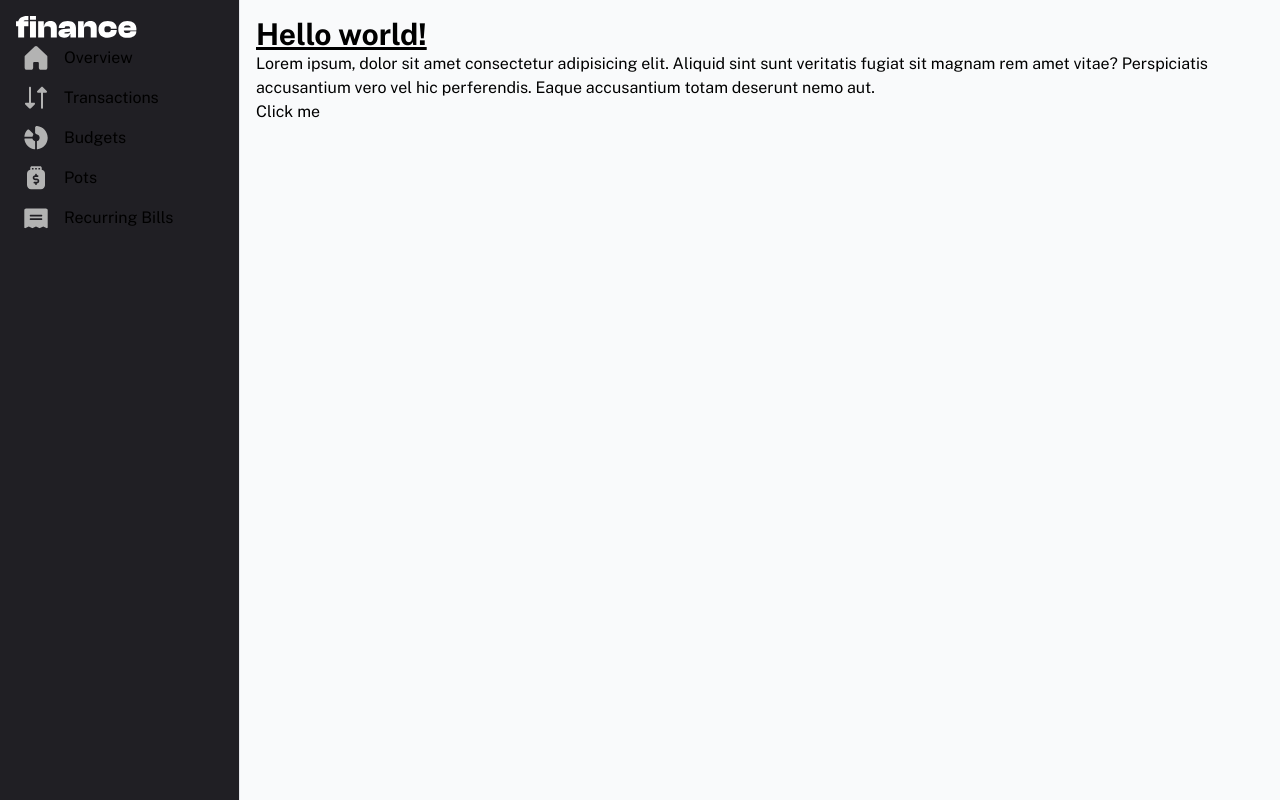
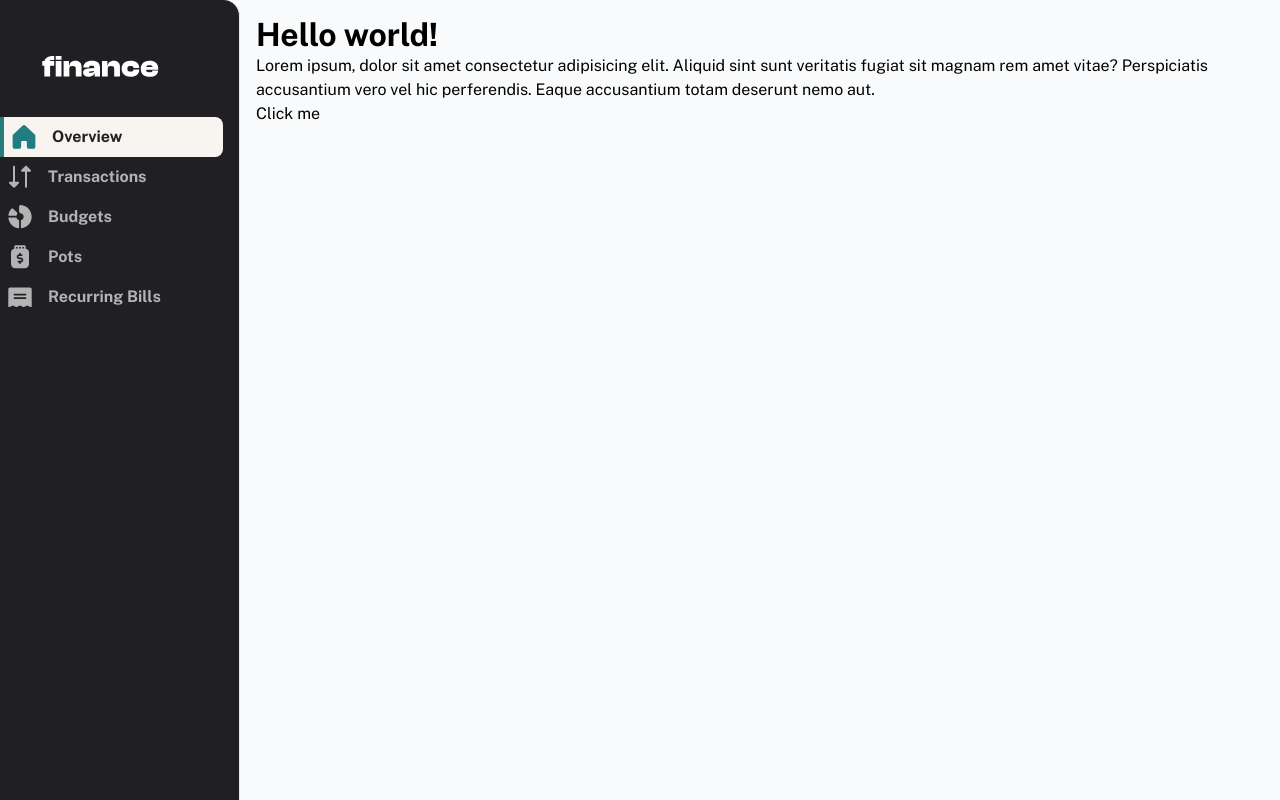
Before and after one commit to joefreeman8/personal-finance-app, a React (Vite) app: page /overview in a window 1280 px wide. Built offline with nearby package versions, Linux system fonts and the light colour scheme.

Commit message:
big battle to get my navbar displaying the correct icon color when 'active', managed to do it with some chatgpt guidance - overall happy with this file so far and my functions within to getIconClasses and getLinkClasses

```diff
--- a/package.json
+++ b/package.json
@@ -28,6 +28,7 @@
     "tailwindcss": "^3.4.12",
     "typescript": "^5.5.3",
     "typescript-eslint": "^8.0.1",
-    "vite": "^5.4.1"
+    "vite": "^5.4.1",
+    "vite-plugin-svgr": "^4.2.0"
   }
 }
--- a/src/components/Overview.tsx
+++ b/src/components/Overview.tsx
@@ -5,9 +5,12 @@ export default function Overview() {
     console.log('hello')
   }
 
+
+
+
   return (
     <>
-      <h1 className="text-3xl font-bold underline">
+      <h1 className="text-preset-1">
         Hello world!
       </h1>
       <p>Lorem ipsum, dolor sit amet consectetur adipisicing elit. Aliquid sint sunt veritatis fugiat sit magnam rem amet vitae? Perspiciatis accusantium vero vel hic perferendis. Eaque accusantium totam deserunt nemo aut.
--- a/src/components/common/Navbar.tsx
+++ b/src/components/common/Navbar.tsx
@@ -1,55 +1,97 @@
-import { Link } from "react-router-dom";
-import '../../styles/Navbar.css';
+import { Link, useLocation } from "react-router-dom"
+import '../../styles/Navbar.css'
 
 import NavLogo from '../../assets/images/logo-large.svg'
-import NavOverviewIcon from '../../assets/images/icon-nav-overview.svg';
-import NavTransactionsIcon from '../../assets/images/icon-nav-transactions.svg';
-import NavBudgetsIcon from '../../assets/images/icon-nav-budgets.svg';
-import NavPotsIcon from '../../assets/images/icon-nav-pots.svg';
-import NavRecurringBillsIcon from '../../assets/images/icon-nav-recurring-bills.svg';
+import NavOverviewIcon from '../../assets/images/icon-nav-overview.svg'
+import NavTransactionsIcon from '../../assets/images/icon-nav-transactions.svg'
+import NavBudgetsIcon from '../../assets/images/icon-nav-budgets.svg'
+import NavPotsIcon from '../../assets/images/icon-nav-pots.svg'
+import NavRecurringBillsIcon from '../../assets/images/icon-nav-recurring-bills.svg'
 
 export default function Navbar() {
+  const location = useLocation()
+
+  const isActivePath = (path: string): boolean => location.pathname === path
+
+  function getLinkClasses(path: string): string {
+    return `
+      flex flex-col xl:flex-row p-2 xl:justify-start text-preset-3
+      ${isActivePath(path) ?
+        'bg-beige100 rounded-r-lg text-grey900 border-l-4 border-green' :
+        'text-grey300 hover:text-grey100'
+      }
+    `
+  }
+
+  function getIconClasses(path: string): string {
+    if (location.pathname === path) {
+      return `
+      w-6 h-6 xl:mr-4
+      active-icon  //* active-icon is custom css written in Navbar.css
+      `
+    } else {
+      return 'w-6 h-6 xl:mr-4'
+    }
+  }
+
   return (
-    <>
-      <nav
-        className="
+    <nav className="
       bg-grey900
-          fixed bottom-0 w-full flex justify-around p-4 border-t
-          xl:fixed xl:top-0 xl:left-0 xl:w-60 xl:h-full xl:flex-col xl:justify-start xl:border-t-0 xl:border-r
-        "
-      >
-        <img src={NavLogo} alt="finance" className="w-[121px] h=[21px]" />
+      fixed bottom-0 w-full flex justify-around pt-4 pr-4 border-t
+      xl:fixed xl:top-0 xl:left-0 xl:w-60 xl:h-full xl:flex-col xl:justify-start xl:border-t-0 xl:border-r xl:rounded-tr-2xl
+    ">
+      <img src={NavLogo} alt="finance" className="w-[121px] h-[21px] m-10" />
 
       {/* Overview */}
-        <Link to="/overview" className="flex flex-col xl:flex-row items-center p-2 xl:justify-start">
-          <img src={NavOverviewIcon} alt="Overview" className="w-6 h-6 xl:mr-4" />
+      <Link to="/overview" className={getLinkClasses('/overview')}>
+        <img
+          src={NavOverviewIcon}
+          alt="Overview"
+          className={getIconClasses('/overview')}
+        />
         <span className="hidden xl:inline">Overview</span>
       </Link>
 
       {/* Transactions */}
-        <Link to="/transactions" className="flex flex-col xl:flex-row items-center p-2 xl:justify-start">
-          <img src={NavTransactionsIcon} alt="Transactions" className="w-6 h-6 xl:mr-4" />
+      <Link to="/transactions" className={getLinkClasses('/transactions')}>
+        <img
+          src={NavTransactionsIcon}
+          alt="Transactions"
+          className={getIconClasses('/transactions')}
+        />
         <span className="hidden xl:inline">Transactions</span>
       </Link>
 
       {/* Budgets */}
-        <Link to="/budgets" className="flex flex-col xl:flex-row items-center p-2 xl:justify-start">
-          <img src={NavBudgetsIcon} alt="Budgets" className="w-6 h-6 xl:mr-4" />
+      <Link to="/budgets" className={getLinkClasses('/budgets')}>
+        <img
+          src={NavBudgetsIcon}
+          alt="Budgets"
+          className={getIconClasses('/budgets')}
+        />
         <span className="hidden xl:inline">Budgets</span>
       </Link>
 
       {/* Pots */}
-        <Link to="/pots" className="flex flex-col xl:flex-row items-center p-2 xl:justify-start">
-          <img src={NavPotsIcon} alt="Pots" className="w-6 h-6 xl:mr-4" />
+      <Link to="/pots" className={getLinkClasses('/pots')}>
+        <img
+          src={NavPotsIcon}
+          alt="Pots"
+          className={getIconClasses('/pots')}
+        />
         <span className="hidden xl:inline">Pots</span>
       </Link>
 
       {/* Recurring Bills */}
-        <Link to="/recurring-bills" className="flex flex-col xl:flex-row items-center p-2 xl:justify-start">
-          <img src={NavRecurringBillsIcon} alt="Recurring Bills" className="w-6 h-6 xl:mr-4" />
+      <Link to="/recurring-bills" className={getLinkClasses('/recurring-bills')}>
+        <img
+          src={NavRecurringBillsIcon}
+          alt="Recurring Bills"
+          className={getIconClasses('/recurring-bills')}
+        />
         <span className="hidden xl:inline">Recurring Bills</span>
       </Link>
+
     </nav>
-    </>
-  );
+  )
 }
--- a/src/styles/Navbar.css
+++ b/src/styles/Navbar.css
@@ -0,0 +1,4 @@
+/* this makes the green color stored in my config */
+.active-icon {
+  filter: brightness(0) saturate(100%) invert(41%) sepia(13%) saturate(2271%) hue-rotate(134deg) brightness(95%) contrast(85%);
+}
--- a/tailwind.config.js
+++ b/tailwind.config.js
@@ -6,15 +6,6 @@ export default {
   ],
   theme: {
     extend: {
-      fontFamily: {
-        publicSans: ['Public Sans', 'sans-serif']
-      },
-      fontWeight: {
-        'regular': 400,
-        'bold': 700
-      },
-
-
       colors: {
         beige500: '#98908B',
         beige100: '#F8F4F0',
@@ -22,26 +13,107 @@ export default {
         grey500: '#696868',
         grey300: '#B3B3B3',
         grey100: '#f2f2f2',
-        greenSecondary: '#277c78',
-        yellowSeconday: '#f2cdac',
-        cyanSecondary: '#82c9d7',
-        navySecondary: '#6262070',
-        redSecondary: '#c94736',
-        purpleSecondary: '#826cb0',
+        green: '#277c78',
+        yellow: '#f2cdac',
+        cyan: '#82c9d7',
+        navy: '#6262070',
+        red: '#c94736',
+        purple: '#826cb0',
         purpleOther: '#af81ba',
-        turquioseOther: '#597c7c',
-        brownOther: '#93674f',
-        magentaOther: '#934f6f',
-        blueOther: '#3f82b2',
-        navyGreyOther: '#97a0ac',
-        armyGreenOther: '#7f9161',
-        goldOther: '#cab361',
-        orangeOther: '#be6c49',
+        turquiose: '#597c7c',
+        brown: '#93674f',
+        magenta: '#934f6f',
+        blue: '#3f82b2',
+        navyGrey: '#97a0ac',
+        armyGreen: '#7f9161',
+        gold: '#cab361',
+        orange: '#be6c49',
         white: '#ffffff'
-
-
+      },
+      fontSize: {
+        'preset-1': '32px',
+        'preset-2': '20px',
+        'preset-3': '16px',
+        'preset-4': '14px',
+        'preset-5': '12px',
+      },
+      lineHeight: {
+        '120': '120%',
+        '150': '150%',
+      },
+      letterSpacing: {
+        '0': '0px',
+      },
+      fontFamily: {
+        'public-sans': ['Public Sans', 'sans-serif'],
+      },
+      spacing: {
+        '50': '4px',
+        '100': '8px',
+        '150': '12px',
+        '200': '16px',
+        '250': '20px',
+        '300': '24px',
+        '400': '32px',
+        '500': '40px',
       },
     },
   },
-  plugins: [],
+  plugins: [
+    function ({ addUtilities, theme }) {
+      const newUtilities = {
+        '.text-preset-1': {
+          fontSize: theme('fontSize.preset-1'),
+          lineHeight: theme('lineHeight.120'),
+          letterSpacing: theme('letterSpacing.0'),
+          fontWeight: '700',
+          fontFamily: theme('fontFamily.public-sans'),
+        },
+        '.text-preset-2': {
+          fontSize: theme('fontSize.preset-2'),
+          lineHeight: theme('lineHeight.120'),
+          letterSpacing: theme('letterSpacing.0'),
+          fontWeight: '700',
+          fontFamily: theme('fontFamily.public-sans'),
+        },
+        '.text-preset-3': {
+          fontSize: theme('fontSize.preset-3'),
+          lineHeight: theme('lineHeight.150'),
+          letterSpacing: theme('letterSpacing.0'),
+          fontWeight: '700',
+          fontFamily: theme('fontFamily.public-sans'),
+        },
+        '.text-preset-4': {
+          fontSize: theme('fontSize.preset-4'),
+          lineHeight: theme('lineHeight.150'),
+          letterSpacing: theme('letterSpacing.0'),
+          fontWeight: '400',
+          fontFamily: theme('fontFamily.public-sans'),
+        },
+        '.text-preset-4-bold': {
+          fontSize: theme('fontSize.preset-4'),
+          lineHeight: theme('lineHeight.150'),
+          letterSpacing: theme('letterSpacing.0'),
+          fontWeight: '700',
+          fontFamily: theme('fontFamily.public-sans'),
+        },
+        '.text-preset-5': {
+          fontSize: theme('fontSize.preset-5'),
+          lineHeight: theme('lineHeight.150'),
+          letterSpacing: theme('letterSpacing.0'),
+          fontWeight: '400',
+          fontFamily: theme('fontFamily.public-sans'),
+        },
+        '.text-preset-5-bold': {
+          fontSize: theme('fontSize.preset-5'),
+          lineHeight: theme('lineHeight.150'),
+          letterSpacing: theme('letterSpacing.0'),
+          fontWeight: '700',
+          fontFamily: theme('fontFamily.public-sans'),
+        },
+      };
+
+      addUtilities(newUtilities, ['responsive']);
+    },
+  ],
 }
--- a/vite.config.ts
+++ b/vite.config.ts
@@ -1,7 +1,15 @@
 import { defineConfig } from 'vite'
 import react from '@vitejs/plugin-react-swc'
+import svgr from 'vite-plugin-svgr'
 
 // https://vitejs.dev/config/
 export default defineConfig({
-  plugins: [react()],
+  plugins: [
+    react(),
+    svgr({
+      svgrOptions: {
+        icon: true,
+      },
+    }),
+  ],
 })
```
Also changed, not shown: 1 other file (tests, documents, lock files or other folders). Lines whose indentation alone changed are shown as unchanged.
